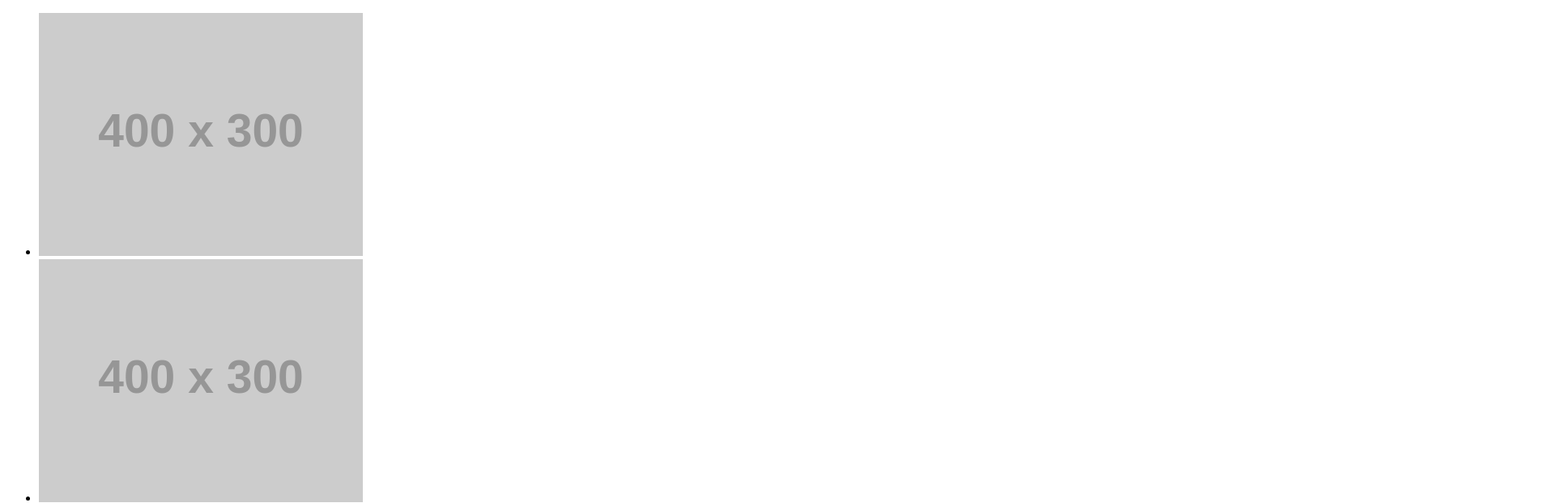
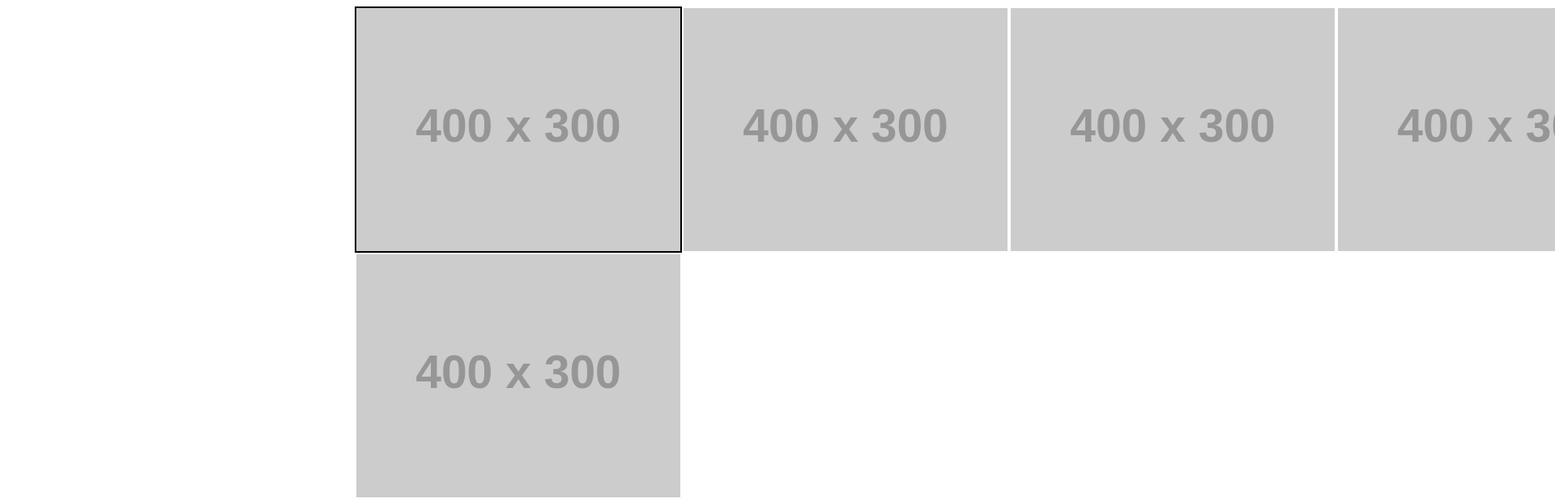
Before and after one commit to och-karr/zadanie_10_3, a website: page index.html in a window 1280 px wide. Shown: the top 621 px of the page at 81% size, 1920 px wide, since content can reach past the window. Drawn offline with nearby package versions, Linux system fonts and the light colour scheme; placeholder pictures from the web are drawn by us.

Commit message:
Add basic style properties in css file

```diff
--- a/css/style.css
+++ b/css/style.css
@@ -1,3 +1,21 @@
-.container {
-    padding: 20px;
+#carousel {
+    margin: 0 auto;
+    width: 400px;
+    height: 300px;
+    border: 2px solid black;
 }
+
+ul,li {
+    padding: 0;
+    margin: 0;
+}
+
+ul {
+    width: 2000px;
+}
+
+li {
+    display: inline-block;
+    list-style: none;
+    /* float: left; */
+}
```
